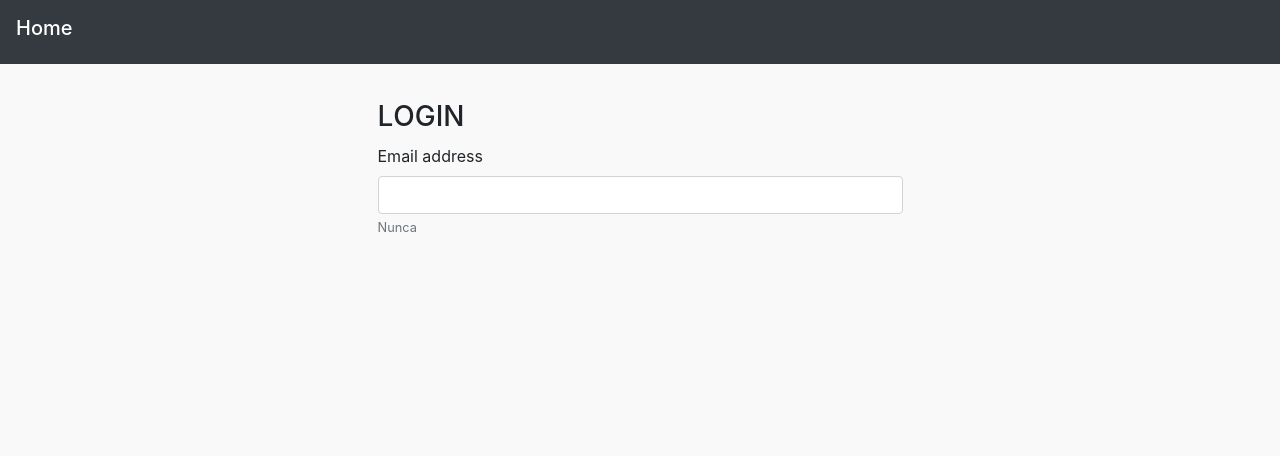
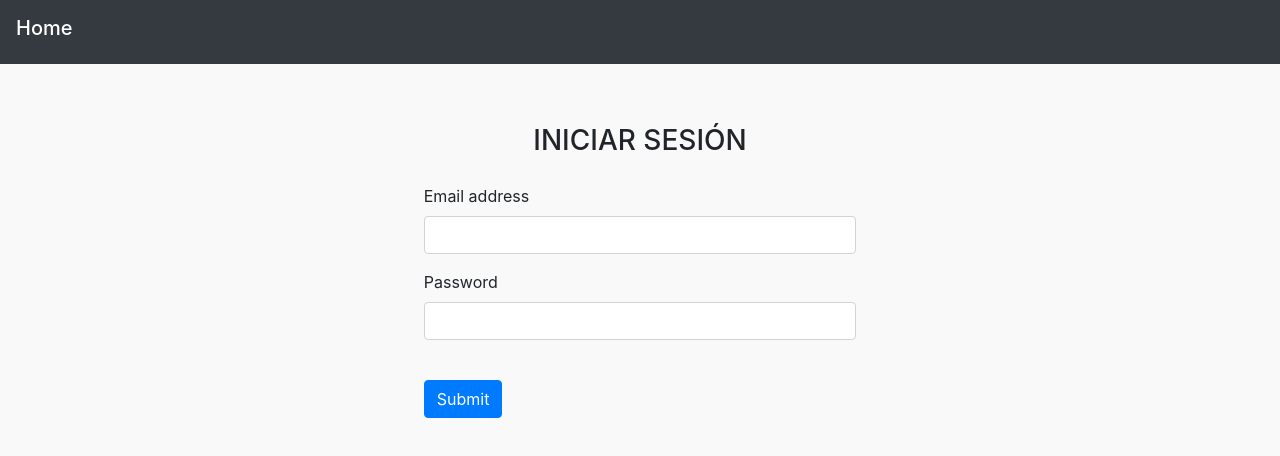
Before and after one commit to ZeliosAriex/prueba-tecnica, a React (Create React App) app: page /login in a window 1280 px wide. Shown: the top 456 px of the page. Built offline with nearby package versions, Linux system fonts and the light colour scheme; no server answers.

Commit message:
Mejorada página de login, se ha incluido un ThemeProvider y se ha creado el componente Title

```diff
--- a/package.json
+++ b/package.json
@@ -11,6 +11,7 @@
     "eslint-config-airbnb": "^18.2.0",
     "i18next": "^19.7.0",
     "node-sass": "^4.14.1",
+    "prop-types": "^15.7.2",
     "react": "^16.13.1",
     "react-dom": "^16.13.1",
     "react-helmet-async": "^1.0.6",
--- a/src/index.js
+++ b/src/index.js
@@ -3,8 +3,10 @@ import ReactDOM from 'react-dom'
 import { Provider } from 'react-redux'
 import { Helmet, HelmetProvider } from 'react-helmet-async'
 import { BrowserRouter as Router } from 'react-router-dom'
+import { ThemeProvider } from 'styled-components'
 import App from './App'
 import * as serviceWorker from './serviceWorker'
+import theme from './styles/theme'
 import createStore from './store'
 import './styles/index.scss'
 import './i18n' // Configuramos la i18n
@@ -16,6 +18,7 @@ ReactDOM.render(
   <React.StrictMode>
     <Provider store={store}>
       <HelmetProvider>
+        <ThemeProvider theme={theme}>
           <Router>
             <Helmet
               titleTemplate='%s | Prueba Técnica'
@@ -23,6 +26,7 @@ ReactDOM.render(
             />
             <App />
           </Router>
+        </ThemeProvider>
       </HelmetProvider>
     </Provider>
   </React.StrictMode>,
--- a/src/styles/index.scss
+++ b/src/styles/index.scss
@@ -5,6 +5,7 @@
 @import '~bootstrap/scss/reboot';
 @import '~bootstrap/scss/type';
 @import '~bootstrap/scss/forms';
+@import '~bootstrap/scss/buttons';
 @import '~bootstrap/scss/grid';
 @import '~bootstrap/scss/utilities';
 @import '~bootstrap/scss/navbar';
--- /dev/null
+++ b/src/styles/theme.js
@@ -0,0 +1,5 @@
+const theme = {
+  red: '#FF0000',
+}
+
+export default theme
--- /dev/null
+++ b/src/views/components/common/Title.jsx
@@ -0,0 +1,32 @@
+import React from 'react'
+import PropTypes from 'prop-types'
+import styled from 'styled-components'
+
+const StyledTitle = styled.div`
+  font-variant-caps: all-small-caps;
+`
+
+const Title = ({ h, className, children }) => {
+  const HTag = `h${h}`
+  if (className !== '') {
+    return (
+      <StyledTitle as={HTag} className={className}>
+        {children}
+      </StyledTitle>
+    )
+  }
+  return <StyledTitle as={HTag}>{children}</StyledTitle>
+}
+
+Title.defaultProps = {
+  h: 1,
+  className: '',
+}
+
+Title.propTypes = {
+  h: PropTypes.oneOf([1, 2, 3, 4, 5, 6]),
+  className: PropTypes.string,
+  children: PropTypes.node.isRequired,
+}
+
+export default Title
--- a/src/views/components/pages/LoginPage.jsx
+++ b/src/views/components/pages/LoginPage.jsx
@@ -6,13 +6,28 @@ import { Helmet } from 'react-helmet-async'
 import { useTranslation } from 'react-i18next'
 import Container from '../common/Container'
 import Col from '../common/Col'
+import { mediaQueries } from '../../../styles/mediaQueries'
+import Title from '../common/Title'
 // import { useForm } from 'react-hook-form'
 
 const StyledLoginPage = styled(Container).attrs({
-  className: 'mt-4',
+  className: 'mt-5',
 })`
   .title {
-    font-variant-caps: all-small-caps;
+    text-align: center;
+  }
+
+  button[type='submit'] {
+    display: block;
+    width: 100%;
+  }
+
+  @media ${mediaQueries.sm} {
+    margin-top: 0;
+    button[type='submit'] {
+      display: inline-block;
+      width: auto;
+    }
   }
 `
 
@@ -28,22 +43,28 @@ const LoginPage = () => {
   return (
     <StyledLoginPage>
       <Helmet title={t('documentHeadTitles.loginPage')} />
-      <Col sm={10} md={8} lg={6} className='m-auto'>
-        <h1 className='title'>Login</h1>
+      <Col sm={10} md={8} lg={5} className='m-auto'>
+        <Title className='title mb-4'>Iniciar sesión</Title>
         <form>
           <div className='form-group'>
             {/* eslint-disable-next-line jsx-a11y/label-has-associated-control */}
-            <label htmlFor='exampleInputEmail1'>Email address</label>
+            <label htmlFor='emailInput'>Email address</label>
+            <input type='email' className='form-control' id='emailInput' />
+          </div>
+
+          <div className='form-group'>
+            {/* eslint-disable-next-line jsx-a11y/label-has-associated-control */}
+            <label htmlFor='passwordInput'>Password</label>
             <input
-              type='email'
+              type='password'
               className='form-control'
-              id='exampleInputEmail1'
-              aria-describedby='emailHelp'
+              id='passwordInput'
             />
-            <small id='emailHelp' className='form-text text-muted'>
-              Nunca
-            </small>
           </div>
+
+          <button type='submit' className='btn btn-primary mt-4'>
+            Submit
+          </button>
         </form>
       </Col>
     </StyledLoginPage>
```
Lines whose indentation alone changed are shown as unchanged.
